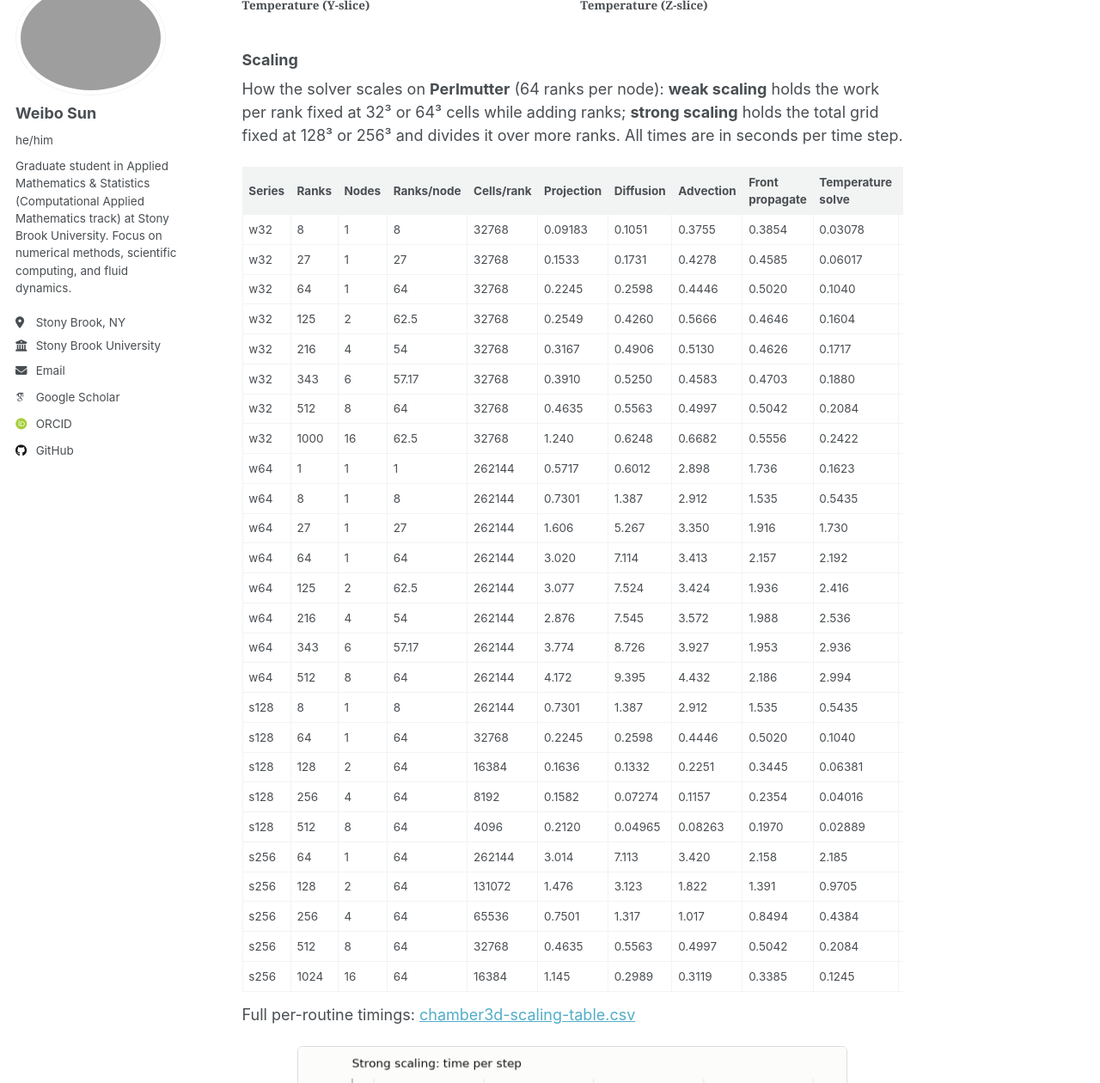
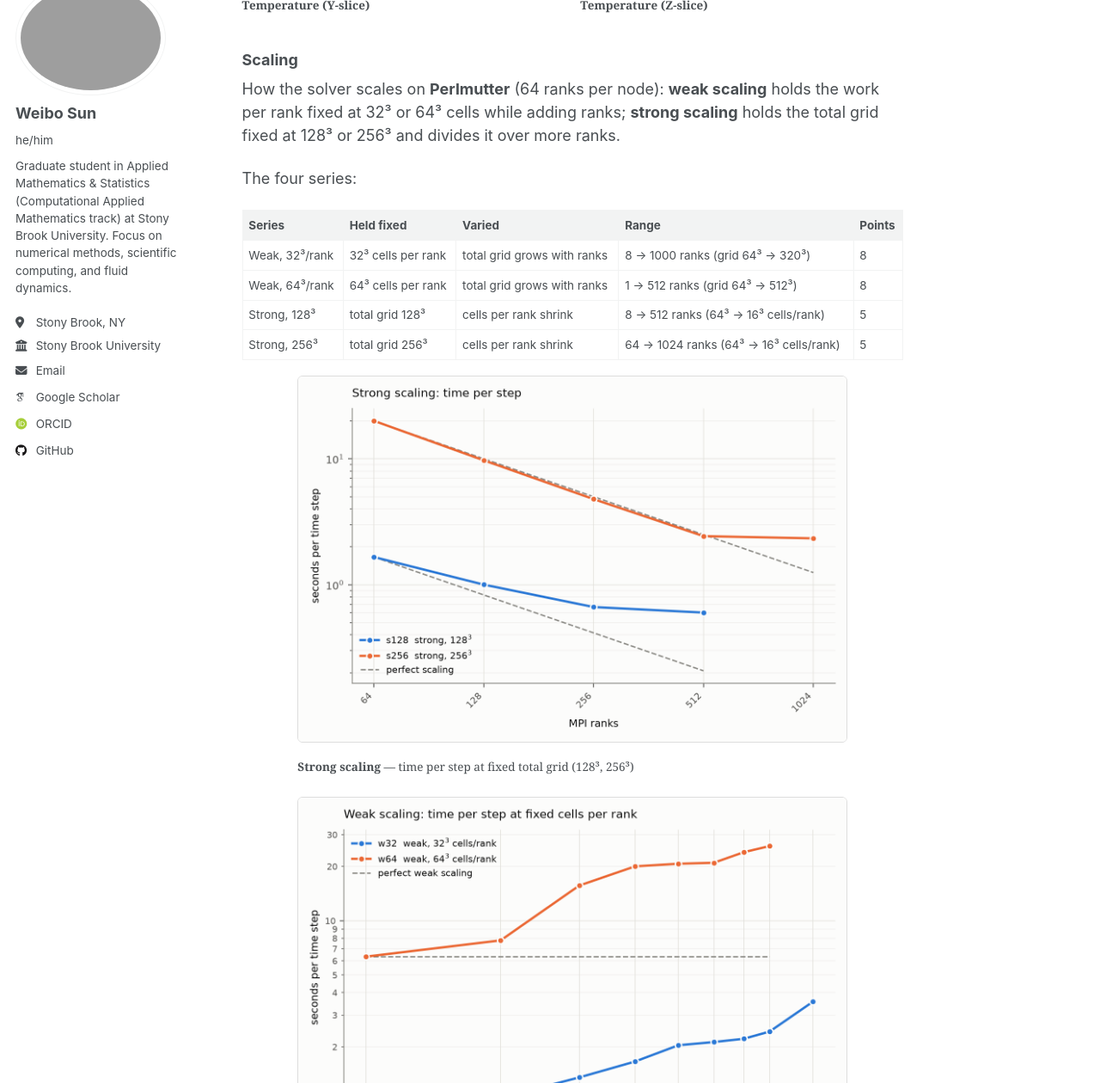
Before and after one commit to Webberrr7/Webberrr7.github.io, a Jekyll site: the page built from _pages/portfolio-cloud-chamber-chamber.md, in a window 1280 px wide and 1400 px high, scrolled down 3538 px, cut to the strip 140-1400 px from the top of the window. Shown: the whole strip at 86% size. Built offline with Jekyll 4.4.1, drawn with Linux system fonts in a browser that asks for light colours; some web fonts are replaced; a script that is not in the unit is left out; some of the changed text lies outside the part shown.

Commit message:
Add experiment-design table; move per-routine table below the figures
Co-Authored-By: Claude Fable 5 <noreply@anthropic.com>

```diff
--- a/_pages/portfolio-cloud-chamber-chamber.md
+++ b/_pages/portfolio-cloud-chamber-chamber.md
@@ -216,7 +216,50 @@ t = 300 s; they differ only in grid and cost:
 How the solver scales on **Perlmutter** (64 ranks per node): **weak scaling**
 holds the work per rank fixed at 32³ or 64³ cells while adding ranks; **strong
 scaling** holds the total grid fixed at 128³ or 256³ and divides it over more
-ranks. All times are in seconds per time step.
+ranks.
+
+The four series:
+
+| Series | Held fixed | Varied | Range | Points |
+|---|---|---|---|---|
+| Weak, 32³/rank | 32³ cells per rank | total grid grows with ranks | 8 → 1000 ranks (grid 64³ → 320³) | 8 |
+| Weak, 64³/rank | 64³ cells per rank | total grid grows with ranks | 1 → 512 ranks (grid 64³ → 512³) | 8 |
+| Strong, 128³ | total grid 128³ | cells per rank shrink | 8 → 512 ranks (64³ → 16³ cells/rank) | 5 |
+| Strong, 256³ | total grid 256³ | cells per rank shrink | 64 → 1024 ranks (64³ → 16³ cells/rank) | 5 |
+
+
+
+<div style="display:flex;flex-wrap:wrap;gap:1rem;margin:1rem 0;justify-content:center;">
+  <figure style="flex:1 1 320px;max-width:640px;margin:0;">
+    <a href="/images/cfd/chamber3d_scaling_strong.png">
+      <img src="/images/cfd/chamber3d_scaling_strong.png" alt="Strong scaling: time per step vs. MPI ranks"
+           style="width:100%;border:1px solid #ddd;border-radius:6px;">
+    </a>
+    <figcaption style="text-align:center;"><strong>Strong scaling</strong> — time per step at fixed total grid (128³, 256³)</figcaption>
+  </figure>
+</div>
+
+<div style="display:flex;flex-wrap:wrap;gap:1rem;margin:1rem 0;justify-content:center;">
+  <figure style="flex:1 1 320px;max-width:640px;margin:0;">
+    <a href="/images/cfd/chamber3d_scaling_weak.png">
+      <img src="/images/cfd/chamber3d_scaling_weak.png" alt="Weak scaling: time per step at fixed cells per rank"
+           style="width:100%;border:1px solid #ddd;border-radius:6px;">
+    </a>
+    <figcaption style="text-align:center;"><strong>Weak scaling</strong> — time per step at fixed cells per rank (32³, 64³)</figcaption>
+  </figure>
+</div>
+
+<div style="display:flex;flex-wrap:wrap;gap:1rem;margin:1rem 0;justify-content:center;">
+  <figure style="flex:1 1 320px;max-width:640px;margin:0;">
+    <a href="/images/cfd/chamber3d_scaling_per_routine.png">
+      <img src="/images/cfd/chamber3d_scaling_per_routine.png" alt="Per-routine time per step for all four series"
+           style="width:100%;border:1px solid #ddd;border-radius:6px;">
+    </a>
+    <figcaption style="text-align:center;"><strong>Per-routine time per step</strong> — all four series</figcaption>
+  </figure>
+</div>
+
+Per-routine timings, in seconds per time step:
 
 <div style="overflow-x:auto;" markdown="1">
 
@@ -251,35 +294,4 @@ ranks. All times are in seconds per time step.
 
 </div>
 
-Full per-routine timings:
-[chamber3d-scaling-table.csv](/files/chamber3d-scaling-table.csv)
-
-<div style="display:flex;flex-wrap:wrap;gap:1rem;margin:1rem 0;justify-content:center;">
-  <figure style="flex:1 1 320px;max-width:640px;margin:0;">
-    <a href="/images/cfd/chamber3d_scaling_strong.png">
-      <img src="/images/cfd/chamber3d_scaling_strong.png" alt="Strong scaling: time per step vs. MPI ranks"
-           style="width:100%;border:1px solid #ddd;border-radius:6px;">
-    </a>
-    <figcaption style="text-align:center;"><strong>Strong scaling</strong> — time per step at fixed total grid (128³, 256³)</figcaption>
-  </figure>
-</div>
-
-<div style="display:flex;flex-wrap:wrap;gap:1rem;margin:1rem 0;justify-content:center;">
-  <figure style="flex:1 1 320px;max-width:640px;margin:0;">
-    <a href="/images/cfd/chamber3d_scaling_weak.png">
-      <img src="/images/cfd/chamber3d_scaling_weak.png" alt="Weak scaling: time per step at fixed cells per rank"
-           style="width:100%;border:1px solid #ddd;border-radius:6px;">
-    </a>
-    <figcaption style="text-align:center;"><strong>Weak scaling</strong> — time per step at fixed cells per rank (32³, 64³)</figcaption>
-  </figure>
-</div>
-
-<div style="display:flex;flex-wrap:wrap;gap:1rem;margin:1rem 0;justify-content:center;">
-  <figure style="flex:1 1 320px;max-width:640px;margin:0;">
-    <a href="/images/cfd/chamber3d_scaling_per_routine.png">
-      <img src="/images/cfd/chamber3d_scaling_per_routine.png" alt="Per-routine time per step for all four series"
-           style="width:100%;border:1px solid #ddd;border-radius:6px;">
-    </a>
-    <figcaption style="text-align:center;"><strong>Per-routine time per step</strong> — all four series</figcaption>
-  </figure>
-</div>
+Download: [chamber3d-scaling-table.csv](/files/chamber3d-scaling-table.csv)
```
